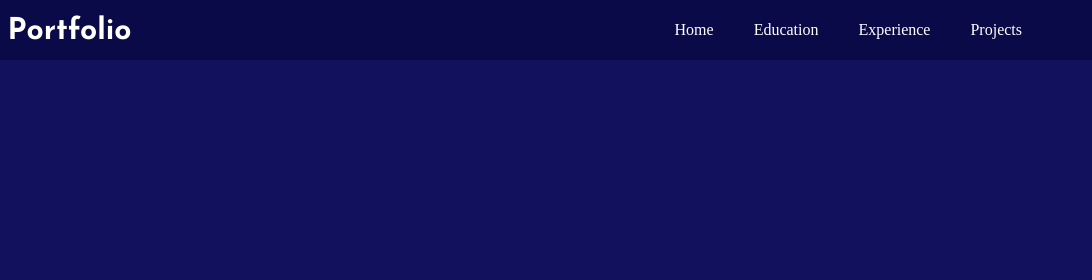
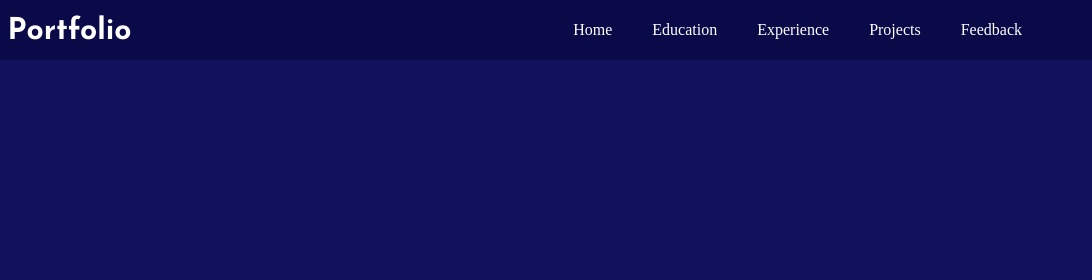
Before and after one commit to MrAmitkundu/My-Portfolio, a plain HTML site: page contactme.html in a window 1280 px wide. Shown: the top 280 px of the page, 188-1280 px from the left. Drawn offline with Linux system fonts and the light colour scheme; a web font is replaced by a local one.

Commit message:
Update contactme.html

```diff
--- a/contactme.html
+++ b/contactme.html
@@ -34,6 +34,7 @@
                 <a href="education.html" class="headerlinks"> Education</a>
                 <a href="experience.html" class="headerlinks"> Experience</a>
                 <a href="project.html" class="headerlinks"> Projects</a>
+                <a href="feedback.html" class="headerlinks"> Feedback</a>
             </div>
                 <a href="#" class="nav-togle" id="nav-togle">
                     <i class="fa-solid fa-bars" style="color: #ffffff;"></i>
```
